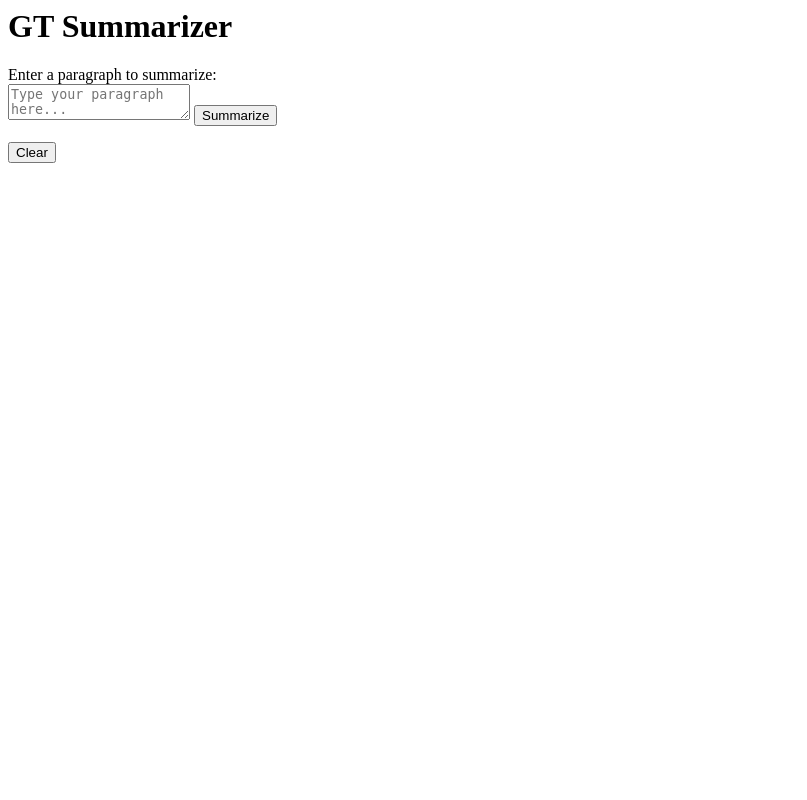
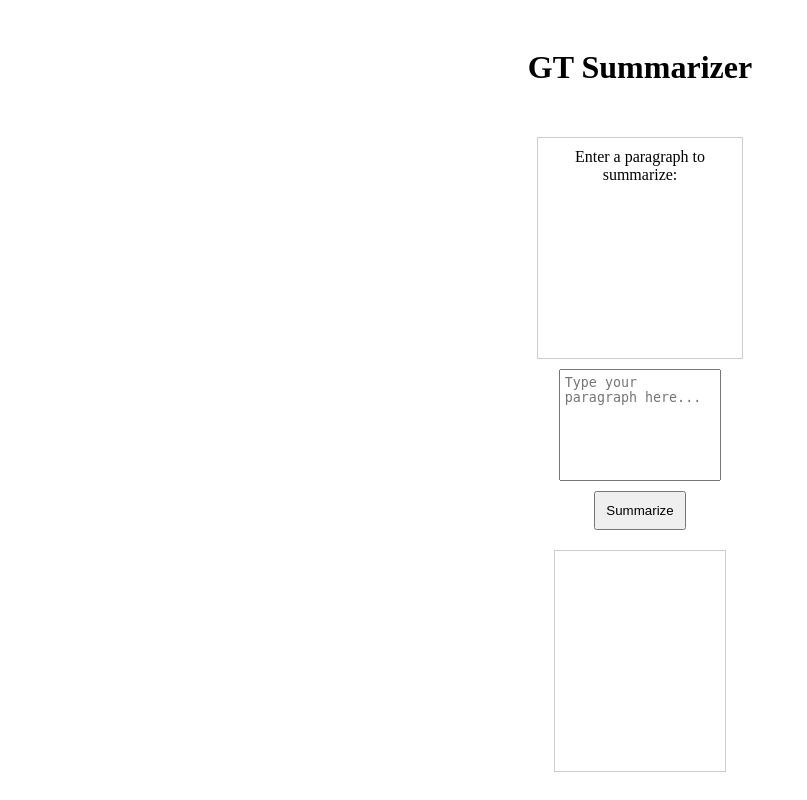
Before and after one commit to harishmanjrekar/harishGT, a Flask app: page / in a window 1280 px wide. Shown: the whole page, without its empty margins (0-807 px from the left). Run offline with Flask 2, Linux system fonts and the light colour scheme.

Commit message:
Update index.html

```diff
--- a/templates/index.html
+++ b/templates/index.html
@@ -1,5 +1,12 @@
+<!DOCTYPE html>
+<html>
+<head>
+    <title>GT Summarizer</title>
+    <link rel="stylesheet" href="{{ url_for('static', filename='style.css') }}">
+</head>
 <body>
     <div class="fullscreen">
+        <div class="container">
             <div class="header">
                 <h1>GT Summarizer</h1>
             </div>
@@ -10,12 +17,11 @@
                 <div class="user-input">
                     <textarea id="input-text" placeholder="Type your paragraph here..."></textarea>
                     <button onclick="summarize()">Summarize</button>
-            </div>
-            <div class="output">
-                <p id="output-text"></p>
-                <button onclick="clearAll()">Clear</button>
+                    <div class="output" id="output-box"></div>
                 </div>
             </div>
         </div>
-    <script src="static/script.js"></script>
+    </div>
+    <script src="{{ url_for('static', filename='script.js') }}"></script>
 </body>
+</html>
```
Lines whose indentation alone changed are shown as unchanged.
